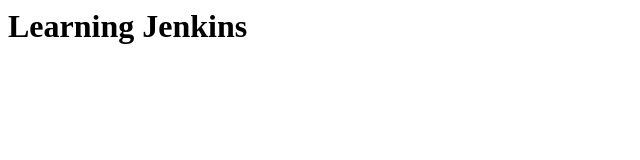
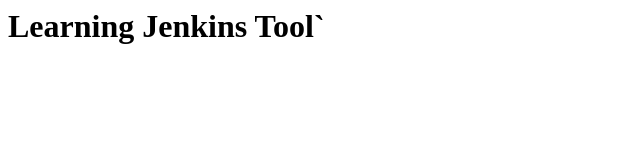
Before and after one commit to Sndepp/1st-jenkins, a plain HTML site: page index.html in a window 1280 px wide. Shown: the whole page, without its empty margins (0-640 px from the left). Drawn offline with Linux system fonts and the light colour scheme.

Commit message:
2ndcmmit

```diff
--- a/index.html
+++ b/index.html
@@ -1 +1 @@
-<h1> Learning Jenkins </h1>
+<h1> Learning Jenkins Tool` </h1>
```
